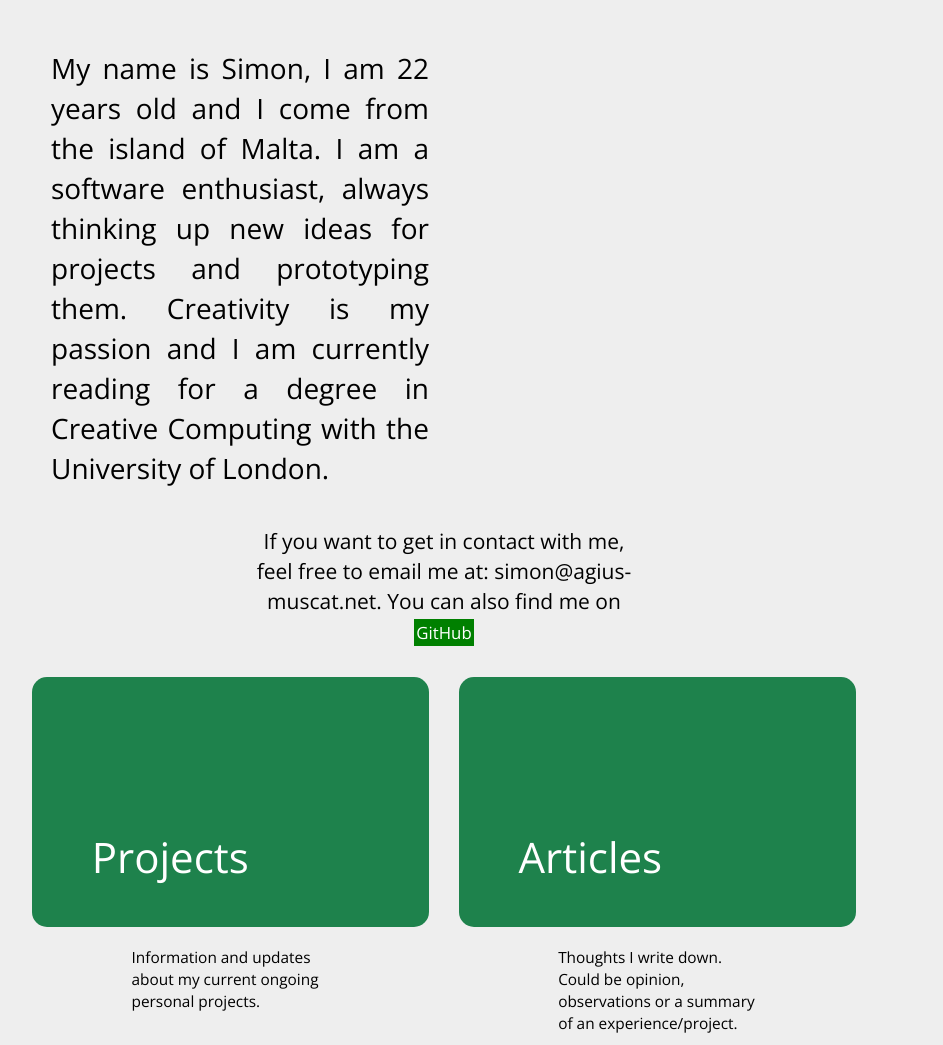
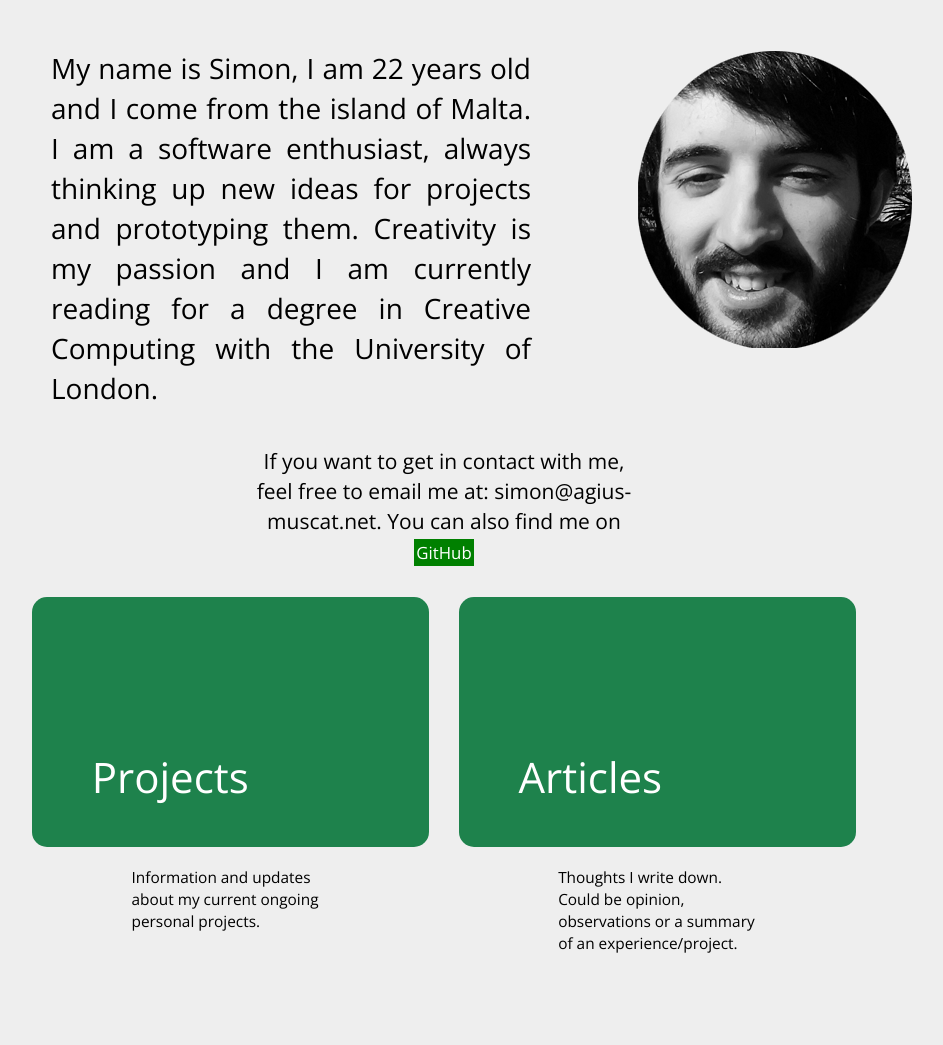
Before and after one commit to purrcat259/digitalcat, a Flask app: page / in a window 1280 px wide. Shown: the part 86-1131 px from the top of the page, without its empty margins (196-1139 px from the left). After the commit the page ends 1039 px from the top, so only its background shows below. Run offline with Flask 2, Linux system fonts and the light colour scheme; some libraries are stand-ins or nearby versions.

Commit message:
Added image, set column widths differently

```diff
--- a/static/main.css
+++ b/static/main.css
@@ -83,9 +83,9 @@ a:active {
 	text-align: justify;
 }
 
-#about-me-image {
-  position: relative;
-  left: 5%;
+#about-me img {
+	position: relative;
+	left: 25%;
 }
 
 #contact-me-para {
--- a/templates/index.html
+++ b/templates/index.html
@@ -2,11 +2,11 @@
 {% block body %}
 <div class="container-fluid">
     <!-- Introduction row -->
-    <div class="row padded-row">
+    <div class="row padded-row" id="about-me">
         <!-- Spacer -->
         <div class="col-md-2"></div>
         <!-- Personal statement -->
-        <div id="about-me" class="col-md-4">
+        <div class="col-md-5">
             <p>
                 My name is Simon, I am 22 years old and I come from the island of Malta. I am a software enthusiast,
                 always thinking up new ideas for projects and prototyping them. Creativity is my passion and I am
@@ -14,26 +14,11 @@
             </p>
         </div>
         <!-- Photo -->
-        <div class="col-md-4">
-
+        <div class="col-md-3">
+            <img src="{{ url_for('static', filename='images/face.png') }}">
         </div>
         <!-- Spacer -->
         <div class="col-md-2"></div>
-        <!--
-        <div class="col-md-3"></div>
-        <div id="about-me-para" class="col-md-3">
-            <ul>
-                <li>Simon Agius Muscat</li>
-                <li>22 years old</li>
-                <li>Based in Malta</li>
-                <li>Reading for BS.C in Creative Computing with University of London</li>
-            </ul>
-        </div>
-        <div id="about-me-image" class="col-md-3">
-            <img src="{{ url_for('static', filename='images/face.png') }}">
-        </div>
-        <div class="col-md-3"></div>
-        -->
     </div>
     <!-- Contact row -->
     <div class="row">
```
